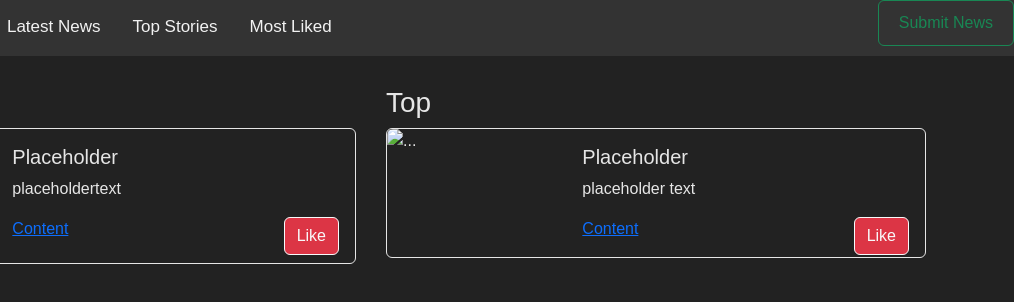
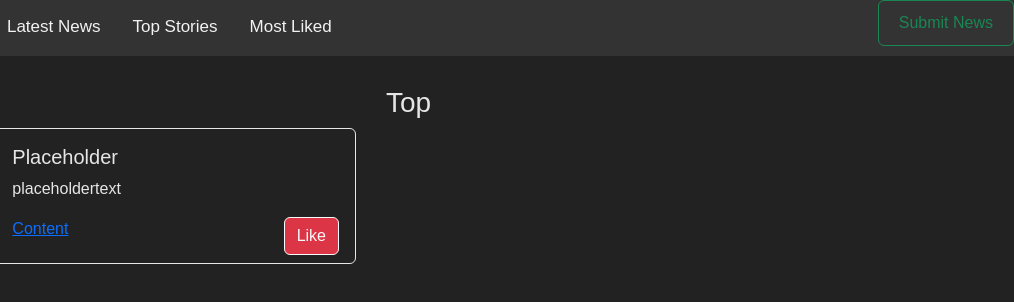
Before and after one commit to flatironopensource/FloridaManStories, a plain HTML site: page public/index.html in a window 1280 px wide. Shown: the full height of the page, 266-1280 px from the left. Drawn offline with nearby package versions, Linux system fonts and the light colour scheme; no server answers.

Commit message:
Deleted Top News Placeholder

```diff
--- a/public/index.html
+++ b/public/index.html
@@ -112,25 +112,6 @@
 
       <div id="top-news" class="col-md-6">
         <h3>Top</h3>
-        <div class="card mb-3 top-card" style="max-width: 540px;">
-          <div class="row g-0">
-            <div class="col-md-4">
-              <img src="..." class="img-fluid rounded-start" alt="...">
-            </div>
-            <div class="col-md-8">
-              <div class="card-body">
-                <h5 class="card-title">Placeholder</h5>
-                <p class="card-text">placeholder text</p>
-                <div>
-                  <a href="google.com">Content</a>
-                  <button style="float:right;" type="button" id="top-button"
-                    class="btn btn-danger btn-outline-light">Like</button>
-
-                </div>
-              </div>
-            </div>
-          </div>
-        </div>
       </div>
     </div>
   </div>
```
